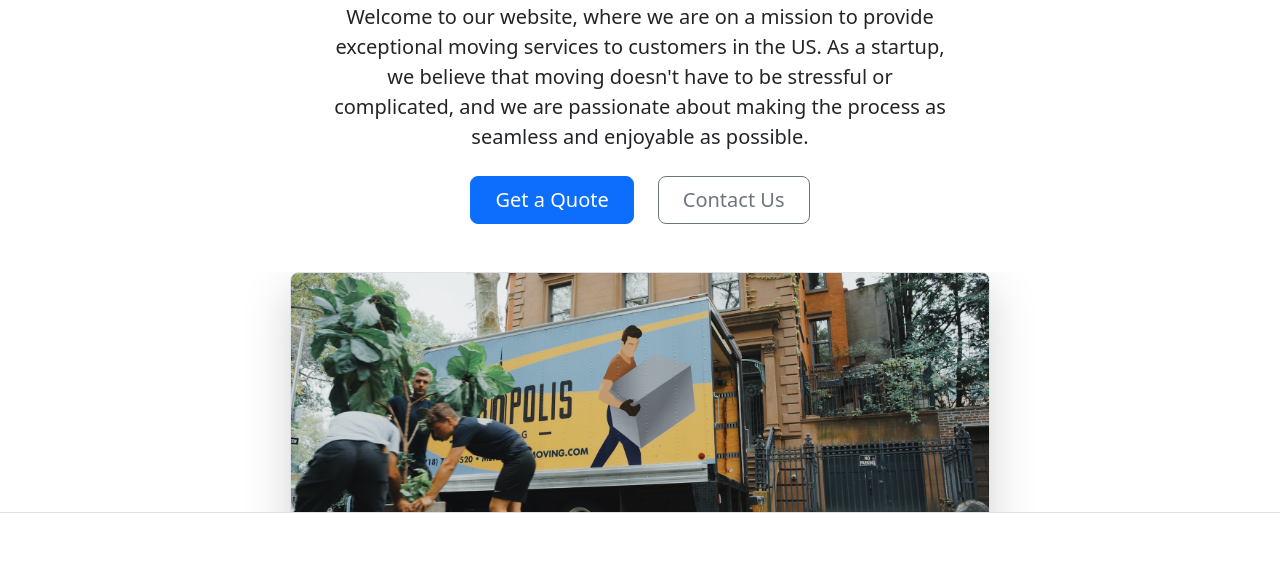
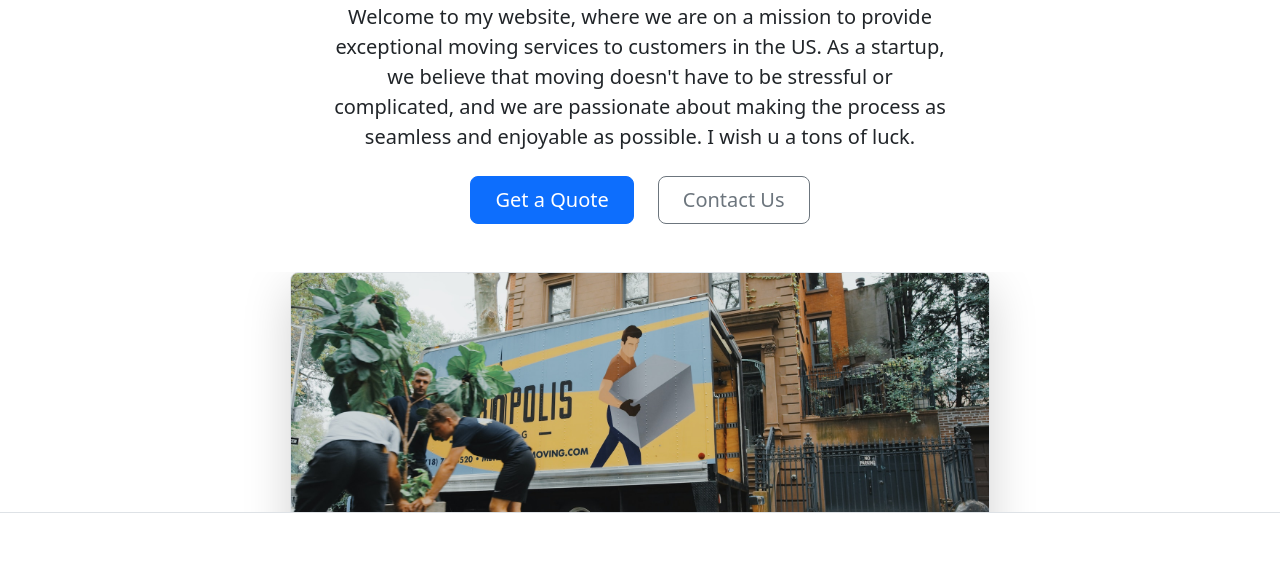
Before and after one commit to octveunike/Bootstrap-Components, a plain HTML site: page index.html in a window 1280 px wide. Shown: the part 225-800 px from the top of the page. Drawn offline with nearby package versions, Linux system fonts and the light colour scheme.

Commit message:
Initial commit

```diff
--- a/index.html
+++ b/index.html
@@ -90,11 +90,11 @@
       <h1 class="display-4 fw-bold text-body-emphasis">Move With Joy</h1>
       <div class="col-lg-6 mx-auto">
         <p class="lead mb-4">
-          Welcome to our website, where we are on a mission to provide
+          Welcome to my website, where we are on a mission to provide
           exceptional moving services to customers in the US. As a startup, we
           believe that moving doesn't have to be stressful or complicated, and
           we are passionate about making the process as seamless and enjoyable
-          as possible.
+          as possible. I wish u a tons of luck.
         </p>
         <div class="d-grid gap-2 d-sm-flex justify-content-sm-center mb-5">
           <button type="button" class="btn btn-primary btn-lg px-4 me-sm-3">
```
